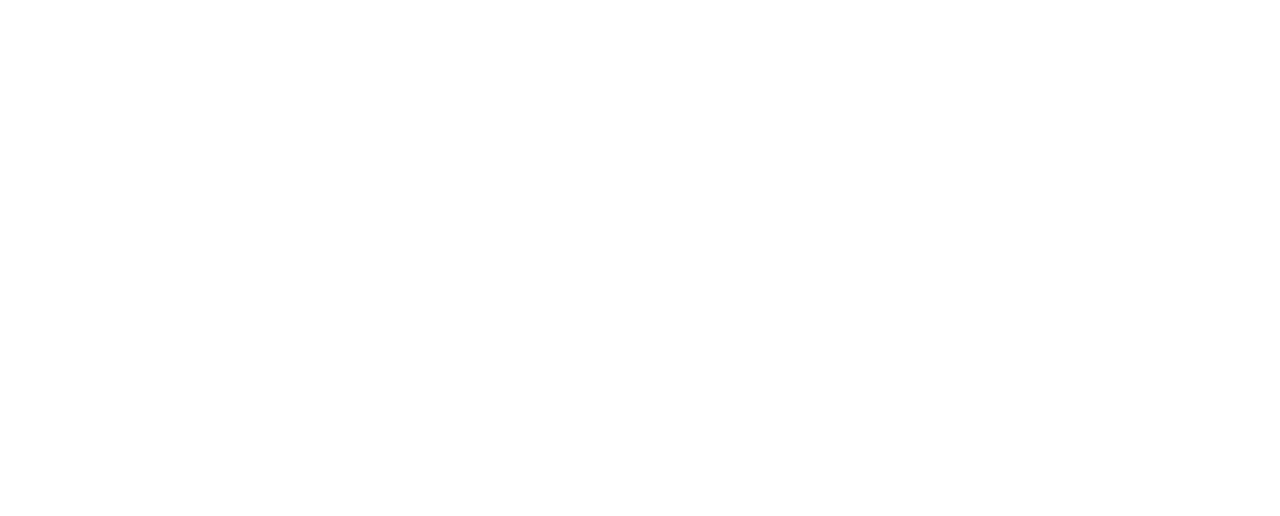
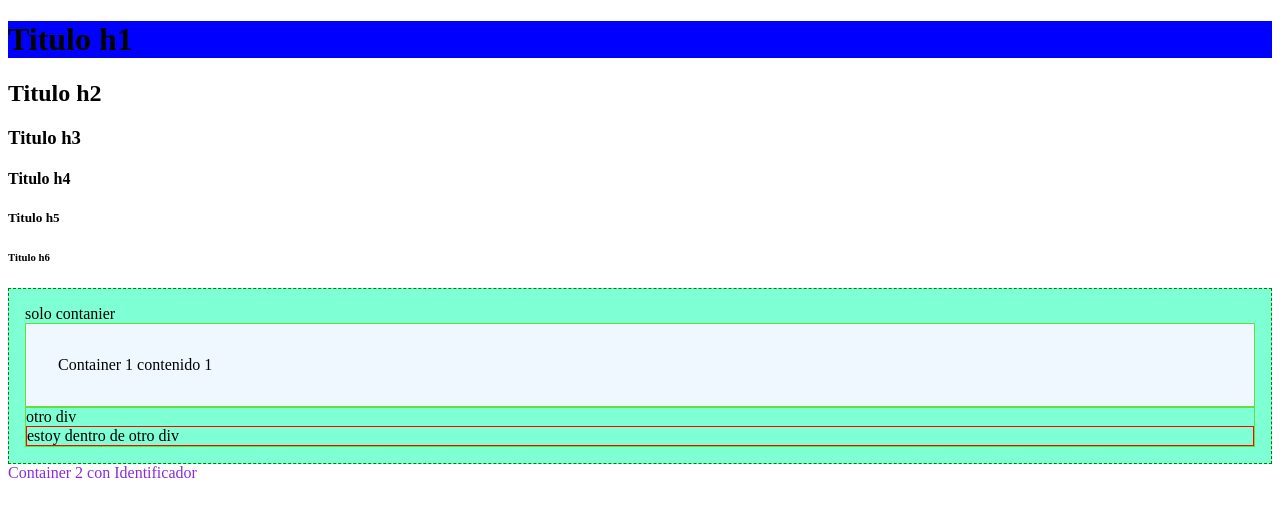
Before and after one commit to ankis2309/curso_anquis, a plain HTML site: page Web/Html y Js/JavascriptEnHtml.html in a window 1280 px wide. Drawn offline with Linux system fonts and the light colour scheme.

Commit message:
slectores

```diff
--- a/Web/Html y Js/JavascriptEnHtml.html
+++ b/Web/Html y Js/JavascriptEnHtml.html
@@ -4,16 +4,104 @@
     <meta charset="UTF-8">
     <meta name="viewport" content="width=device-width, initial-scale=1.0">
     <title>Document</title>
+    <style>
+
+        h1{
+            background-color:blue !important;
+        }
+
+        .clase1 {
+            background-color: yellow ;
+        }
+
+
+        .container{
+            border: 1px dashed green;
+            background-color: aquamarine;
+            padding: 1rem;
+
+        }
+
+
+        .contenido1{
+            padding: 2rem;
+            background-color: aliceblue;
+        }
+
+        .container div{
+
+            border: solid 1px red;
+
+        }
+        .container > div{
+
+            border: solid 1px rgb(102, 222, 66);
+
+        }
+
+
+        #Identificador{
+            color:blueviolet;
+        }
+        </style>
 </head>
+
+
+<h1 class=" clase1"> Titulo h1 </h1>
+<h2 class=" clase2"> Titulo h2 </h2>
+<h3 class=" clase3"> Titulo h3 </h3>
+<h4 class=" clase4"> Titulo h4 </h4>
+<h5 class=" clase5"> Titulo h5 </h5>
+<h6 class=" clase6"> Titulo h6 </h6>
+
+
+<div class="container">
+    solo contanier
+    <div class="contenido1">
+        Container 1 contenido 1
+    </div>
+
+
+    <div>otro div
+        <div> estoy dentro de otro div </div>
+    </div>
+
+</div>
+
+
+<div Id="Identificador">
+    <div class="contenido">
+        Container 2 con Identificador
+
+    </div>
+</div>
 <body>
+
+
+
     <script type="text/javascript">
 
 
          var   Variable1 = null;
          let   Variable2 =  null;
-
          const Variable3  = null;
 
+        const HtmlCollectionDiv  = document.getElementsByTagName('div');
+        console.log(HtmlCollectionDiv);
+        const ElementByClassName =  document.getElementsByClassName('container');
+        console.log(ElementByClassName, "Elemento encontrado por clase");
+
+        const ElementByClassName2 =  document.getElementsByClassName('container');
+        console.log(ElementByClassName2, "Elemento encontrado por clase 2");
+
+        const ElementByQuerySelector =  document.querySelector('.container .contenido1');
+        console.log(ElementByQuerySelector, "Elemento encontrado por query selector 2");
+
+        const ElementById =  document.getElementById('Identificador');
+        console.log(ElementById, "Elemento encontrado por  Identificador 2");
+
+        const ElementById2 =  document.querySelector('#Identificador');
+        console.log(ElementById2, "Elemento encontrado por  #Identificador 2");
     </script>
 </body>
 </html>
```
